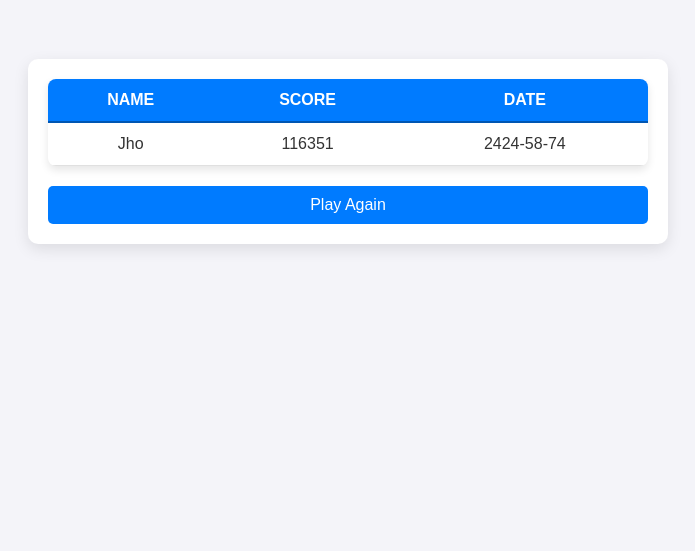
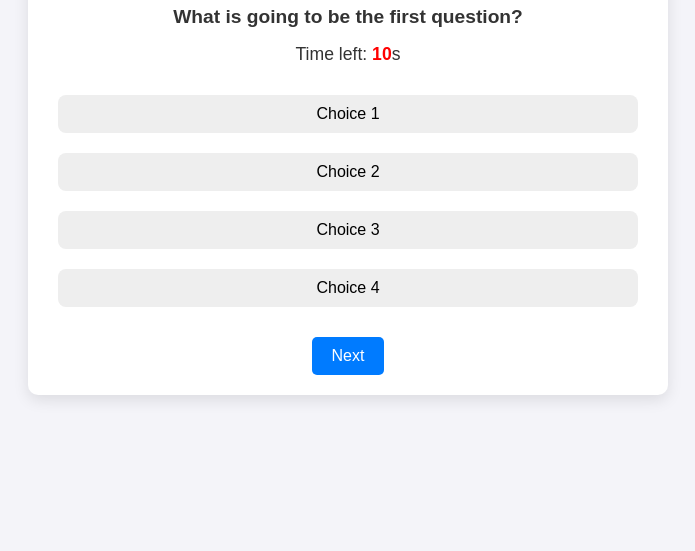
Before and after one commit to Jhonneg/quizApp, a website: page public/index.html in a window 1280 px wide. Shown: the part 249-800 px from the top of the page, without its empty margins (292-987 px from the left). Drawn offline with Linux system fonts and the light colour scheme.

Commit message:
added readme

```diff
--- a/public/index.html
+++ b/public/index.html
@@ -9,7 +9,7 @@
   </head>
   <body>
     <div class="quiz-container">
-      <div id="quiz-box" style="display: none">
+      <div id="quiz-box">
         <h1 id="qustion-number">Question 1</h1>
         <h2 id="question-text">What is going to be the first question?</h2>
         <div id="timer">Time left: <span id="time-left">10</span>s</div>
@@ -24,7 +24,7 @@
       <div id="loader" style="display: none">
         <h2>Loading High scores...</h2>
       </div>
-      <div id="high-score-container">
+      <div id="high-score-container" style="display: none">
         <table id="high-scores-table">
           <thead>
             <tr>
--- a/server.js
+++ b/server.js
@@ -1,6 +1,5 @@
 const express = require("express");
 const cors = require("cors");
-const path = require("path");
 const morgan = require("morgan");
 const axios = require("axios");
 
```
Also changed, not shown: README.md (added).
